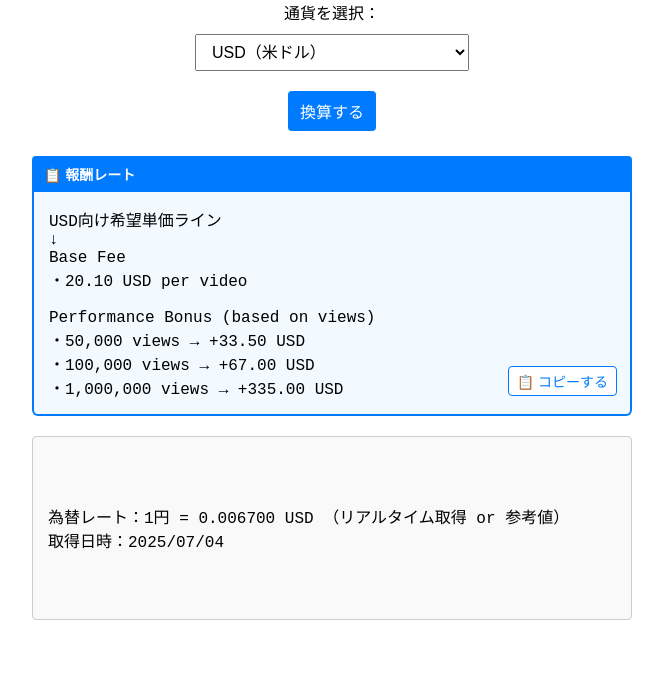
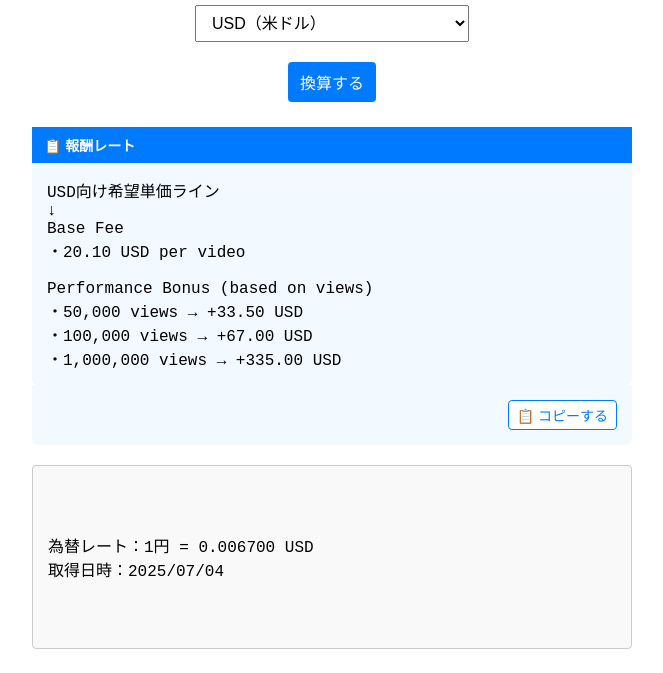
Before and after one commit to notmatsumura/currency-calculation, a plain HTML site: page index.html in a window 1280 px wide. Both pictures are taken after a click on the button "換算する". Shown: the part 127-800 px from the top of the page, without its empty margins (308-971 px from the left). Drawn offline with Linux system fonts and the light colour scheme; no server answers.

Commit message:
Add files via upload

```diff
--- a/index.html
+++ b/index.html
@@ -21,11 +21,14 @@
         <div class="copy-label">📋 報酬レート</div>
         <div class="copy-target-container">
           <pre id="copyTarget">ここにコピー対象の文面が表示されます</pre>
+        </div>
+        <div class="copy-bottom-row">
           <button id="copyBtn" title="コピー" onclick="copyBonusText()">
             📋 コピーする
           </button>
         </div>
       </div>
+
       <!-- 為替レート情報表示エリア -->
       <div id="rateInfo" class="rate-info hidden">
         <pre id="rateOutput">ここに為替レート情報が表示されます</pre>
--- a/script.js
+++ b/script.js
@@ -88,7 +88,6 @@ async function generate() {
   try {
     let rate;
 
-    // 複数のAPIを試す
     try {
       const res = await fetch(`https://api.exchangerate-api.com/v4/latest/JPY`);
       if (res.ok) {
@@ -118,7 +117,6 @@ async function generate() {
     }
 
     if (!rate) {
-      // フォールバック：参考レート（2024年参考値）
       const fallbackRates = {
         USD: 0.0067,
         EUR: 0.0061,
@@ -153,7 +151,6 @@ async function generate() {
     }
 
     const today = new Date().toISOString().split("T")[0].replace(/-/g, "/");
-    const rateSource = "（リアルタイム取得 or 参考値）";
 
     const format = (value) => {
       const raw = value * rate;
@@ -162,13 +159,9 @@ async function generate() {
         : raw.toFixed(2);
     };
 
-    // 為替レート情報
-    const rateText = `為替レート：1円 = ${rate.toFixed(
-      6
-    )} ${currency} ${rateSource}
+    const rateText = `為替レート：1円 = ${rate.toFixed(6)} ${currency}
 取得日時：${today}`;
 
-    // コピー対象文面
     const copyText = `${currency}向け希望単価ライン
 ↓
 Base Fee
--- a/style.css
+++ b/style.css
@@ -55,7 +55,6 @@ button:hover {
 
 /* コピー対象エリア */
 .copy-wrapper {
-  position: relative;
   margin-top: 15px;
 }
 
@@ -63,33 +62,34 @@ button:hover {
   background: #007bff;
   color: white;
   padding: 8px 12px;
-  border-radius: 4px 4px 0 0;
   font-weight: bold;
   text-align: left;
   font-size: 14px;
+  border: none;
+  border-radius: 0;
 }
 
 #copyTarget {
   background: #f2f9ff;
-  border: 2px solid #007bff;
-  border-top: none;
+  border: none;
   padding: 15px;
-  border-radius: 0 0 6px 6px;
   font-size: 16px;
   white-space: pre-wrap;
   text-align: left;
   margin: 0;
+  border-radius: 0 0 6px 6px;
 }
 
-.copy-target-container {
-  position: relative;
+/* ボトムのコピー行（枠なし） */
+.copy-bottom-row {
+  text-align: right;
+  padding: 5px 10px;
+  background: #f2f9ff;
+  border-radius: 0 0 6px 6px;
 }
 
 /* コピーアイコン */
-#copyBtn {
-  position: absolute;
-  bottom: 10px;
-  right: 10px;
+.copy-bottom-row #copyBtn {
   background: white;
   border: 1px solid #007bff;
   font-size: 14px;
@@ -99,7 +99,7 @@ button:hover {
   color: #007bff;
 }
 
-#copyBtn:hover {
+.copy-bottom-row #copyBtn:hover {
   background: #007bff;
   color: white;
 }
```
